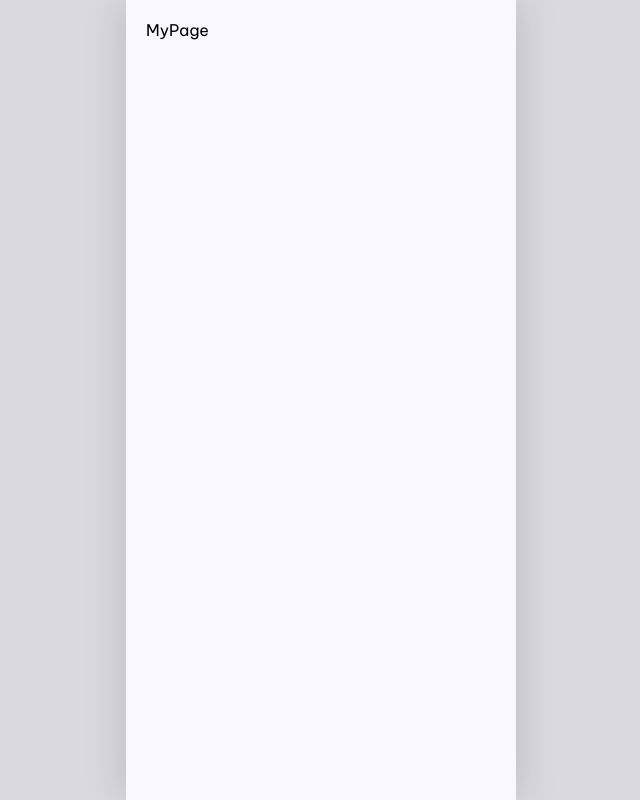
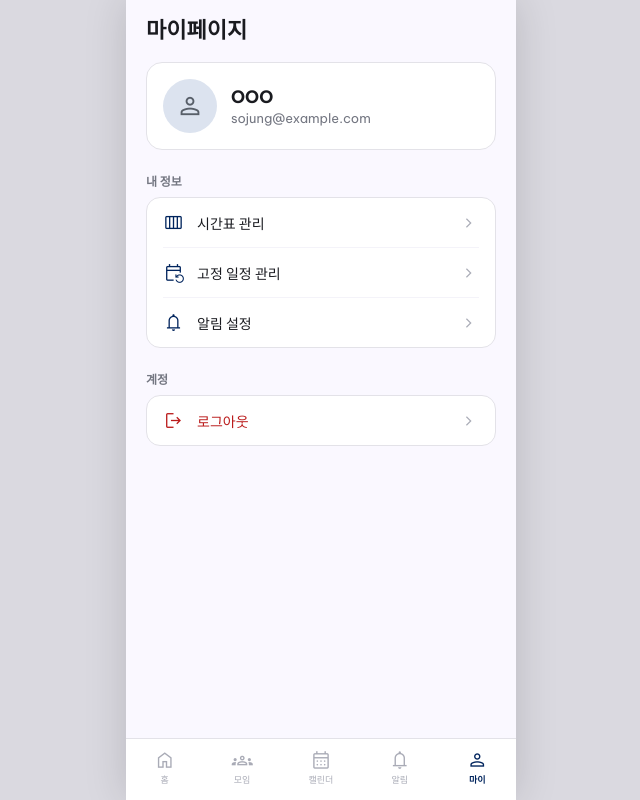
Before and after one commit to KimHands/SCH-Meet, a React (Vite) app in the folder frontend/: page /mypage in a window 1280 px wide. Shown: the whole page, without its empty margins (319-959 px from the left). Built offline with nearby package versions, Linux system fonts and the light colour scheme.

Commit message:
마이페이지 화면

```diff
--- a/frontend/src/pages/MyPage.jsx
+++ b/frontend/src/pages/MyPage.jsx
@@ -1,4 +1,101 @@
-// TODO: MyPage 구현 예정
+import { useNavigate } from 'react-router-dom';
+import { colors } from '../styles/theme';
+import BottomNav from '../components/BottomNav';
+import Icon from '../components/Icon';
+
+const INFO_ITEMS = [
+  { icon: 'calendar_view_week', label: '시간표 관리',   path: '/upload-timetable' },
+  { icon: 'event_repeat',       label: '고정 일정 관리', path: '/add-schedule' },
+  { icon: 'notifications',      label: '알림 설정',     path: '/notifications' },
+];
+
 export default function MyPage() {
-  return <div style={{ padding: 20, fontFamily: 'Be Vietnam Pro, sans-serif' }}>MyPage</div>;
+  const navigate = useNavigate();
+
+  const handleLogout = () => {
+    if (window.confirm('로그아웃 하시겠어요?')) {
+      navigate('/login');
+    }
+  };
+
+  return (
+    <div style={{ height: '100vh', backgroundColor: colors.surface, display: 'flex', flexDirection: 'column' }}>
+
+      {/* 스크롤 영역 */}
+      <div style={{ flex: 1, overflowY: 'auto', padding: '8px 20px 80px' }}>
+
+        <p style={{ marginTop: 4, fontSize: 22, fontWeight: '700', color: colors.onSurface }}>마이페이지</p>
+
+        {/* 프로필 카드 */}
+        <div style={{
+          marginTop: 18, display: 'flex', flexDirection: 'row',
+          alignItems: 'center', gap: 14,
+          backgroundColor: '#fff',
+          border: `1px solid ${colors.surfaceContainerHighest}`,
+          borderRadius: 16, padding: 16,
+        }}>
+          <div style={{
+            width: 54, height: 54, borderRadius: 9999,
+            backgroundColor: colors.secondaryContainer,
+            display: 'flex', alignItems: 'center', justifyContent: 'center',
+          }}>
+            <Icon name="person" size={30} color={colors.secondary} />
+          </div>
+          <div>
+            <p style={{ fontSize: 17, fontWeight: '700', color: colors.onSurface }}>OOO</p>
+            <p style={{ fontSize: 13, color: colors.outline, marginTop: 2 }}>sojung@example.com</p>
+          </div>
+        </div>
+
+        {/* 내 정보 */}
+        <p style={{ marginTop: 22, fontSize: 12, fontWeight: '600', color: colors.outline }}>내 정보</p>
+        <div style={{
+          marginTop: 8, backgroundColor: '#fff',
+          border: `1px solid ${colors.surfaceContainerHighest}`,
+          borderRadius: 14, paddingLeft: 16, paddingRight: 16,
+        }}>
+          {INFO_ITEMS.map((it, i) => (
+            <div
+              key={it.label}
+              onClick={() => navigate(it.path)}
+              style={{
+                display: 'flex', alignItems: 'center', gap: 13,
+                paddingTop: 14, paddingBottom: 14,
+                borderBottom: i < INFO_ITEMS.length - 1 ? `1px solid ${colors.surfaceContainerLow}` : 'none',
+                cursor: 'pointer',
+              }}
+            >
+              <Icon name={it.icon} size={21} color={colors.primary} />
+              <span style={{ flex: 1, fontSize: 14, fontWeight: '500', color: colors.onSurface }}>{it.label}</span>
+              <Icon name="chevron_right" size={20} color="#a9abb6" />
+            </div>
+          ))}
+        </div>
+
+        {/* 계정 */}
+        <p style={{ marginTop: 22, fontSize: 12, fontWeight: '600', color: colors.outline }}>계정</p>
+        <div style={{
+          marginTop: 8, backgroundColor: '#fff',
+          border: `1px solid ${colors.surfaceContainerHighest}`,
+          borderRadius: 14, paddingLeft: 16, paddingRight: 16,
+        }}>
+          <div
+            onClick={handleLogout}
+            style={{
+              display: 'flex', alignItems: 'center', gap: 13,
+              paddingTop: 14, paddingBottom: 14,
+              cursor: 'pointer',
+            }}
+          >
+            <Icon name="logout" size={21} color={colors.error} />
+            <span style={{ flex: 1, fontSize: 14, fontWeight: '500', color: colors.error }}>로그아웃</span>
+            <Icon name="chevron_right" size={20} color="#a9abb6" />
+          </div>
+        </div>
+
+      </div>
+
+      <BottomNav />
+    </div>
+  );
 }
```
